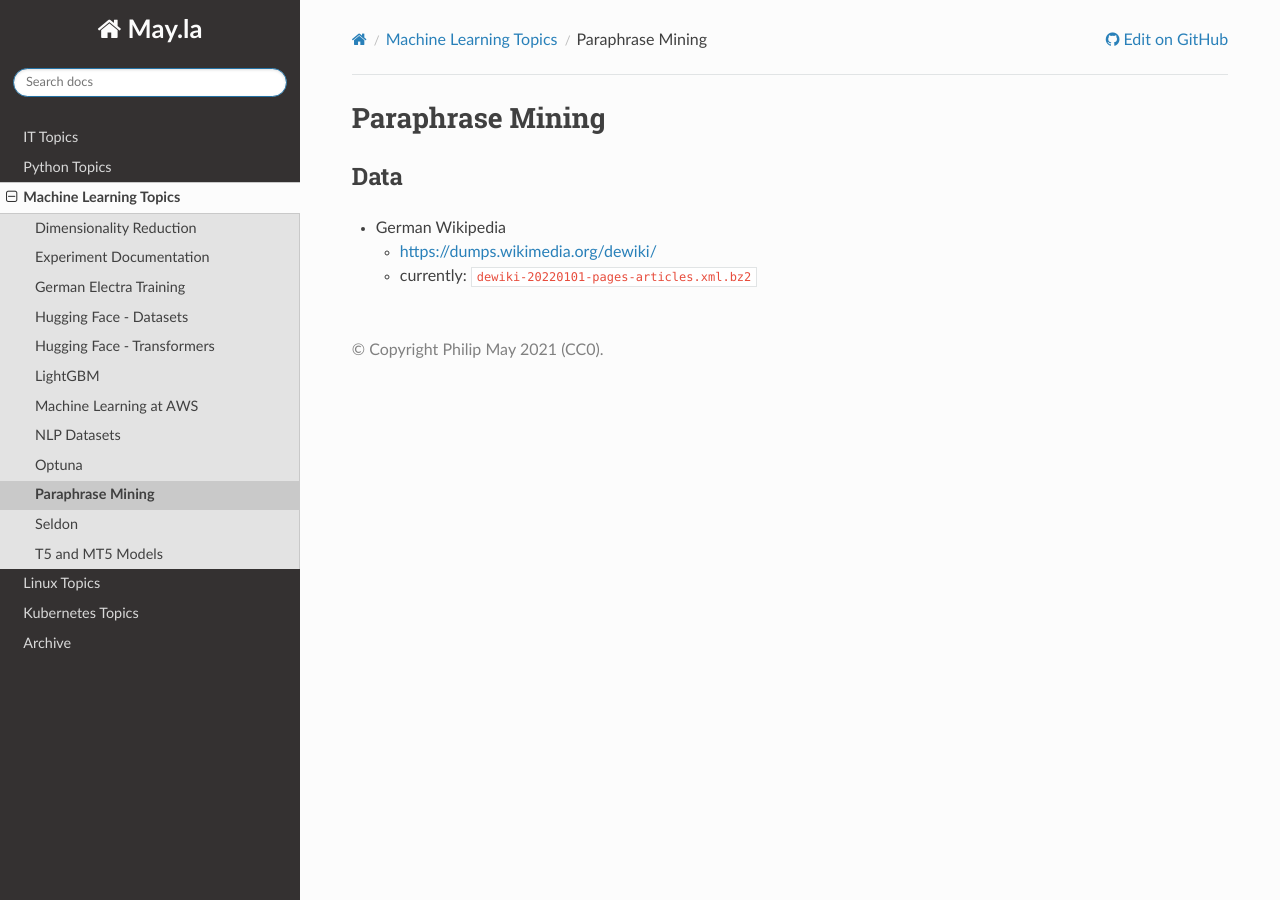
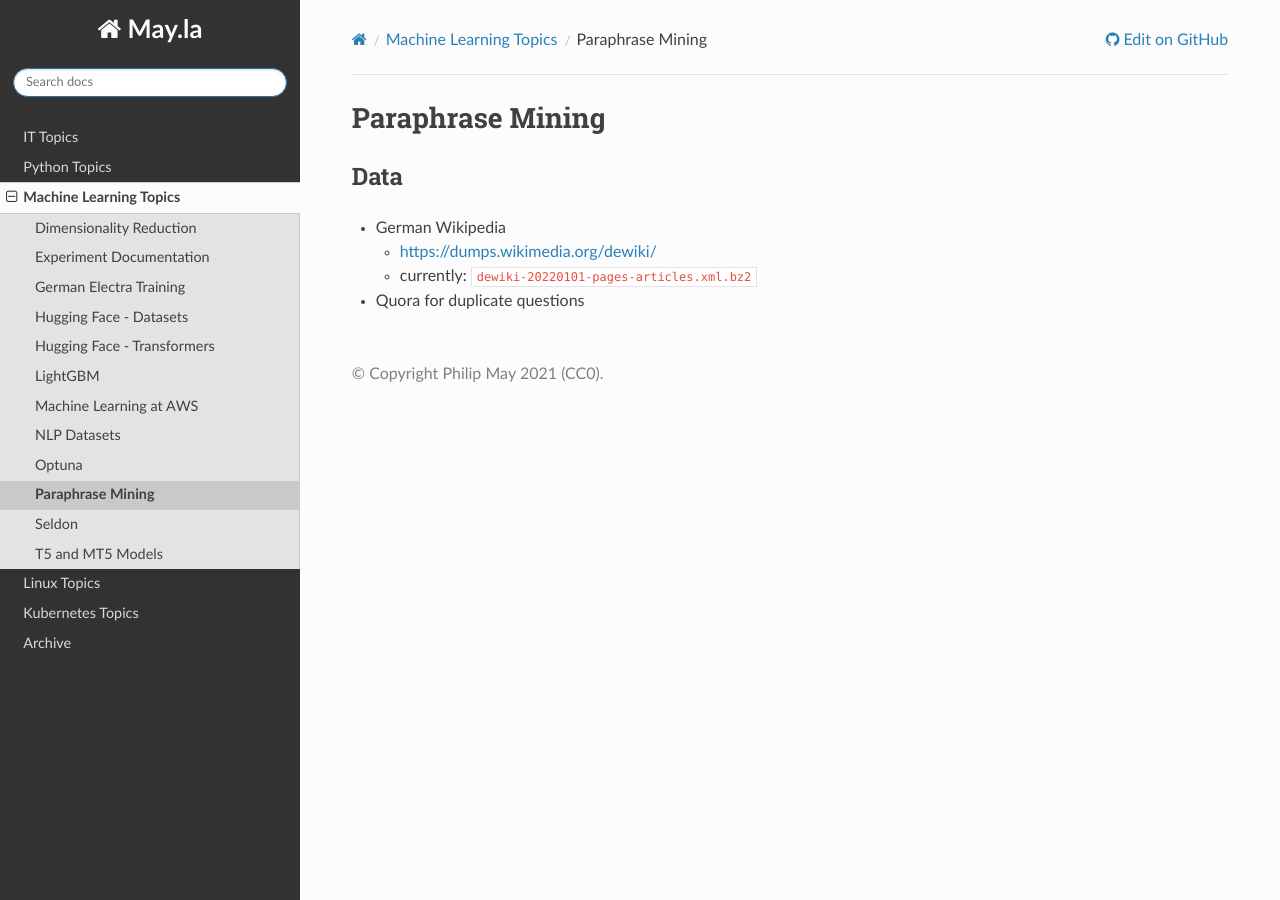
Before and after one commit to PhilipMay/May.la, a Sphinx documentation site: the page built from source/ml/paraphrase-mining.md, in a window 1280 px wide. Built offline with Sphinx 7.4.7 and the Read the Docs theme 2.0.0, drawn with Linux system fonts in a browser that asks for light colours.

Commit message:
Update paraphrase-mining.md

```diff
--- a/source/ml/paraphrase-mining.md
+++ b/source/ml/paraphrase-mining.md
@@ -4,3 +4,4 @@
 - German Wikipedia
   - https://dumps.wikimedia.org/dewiki/
   - currently: `dewiki-20220101-pages-articles.xml.bz2`
+- Quora for duplicate questions
```
